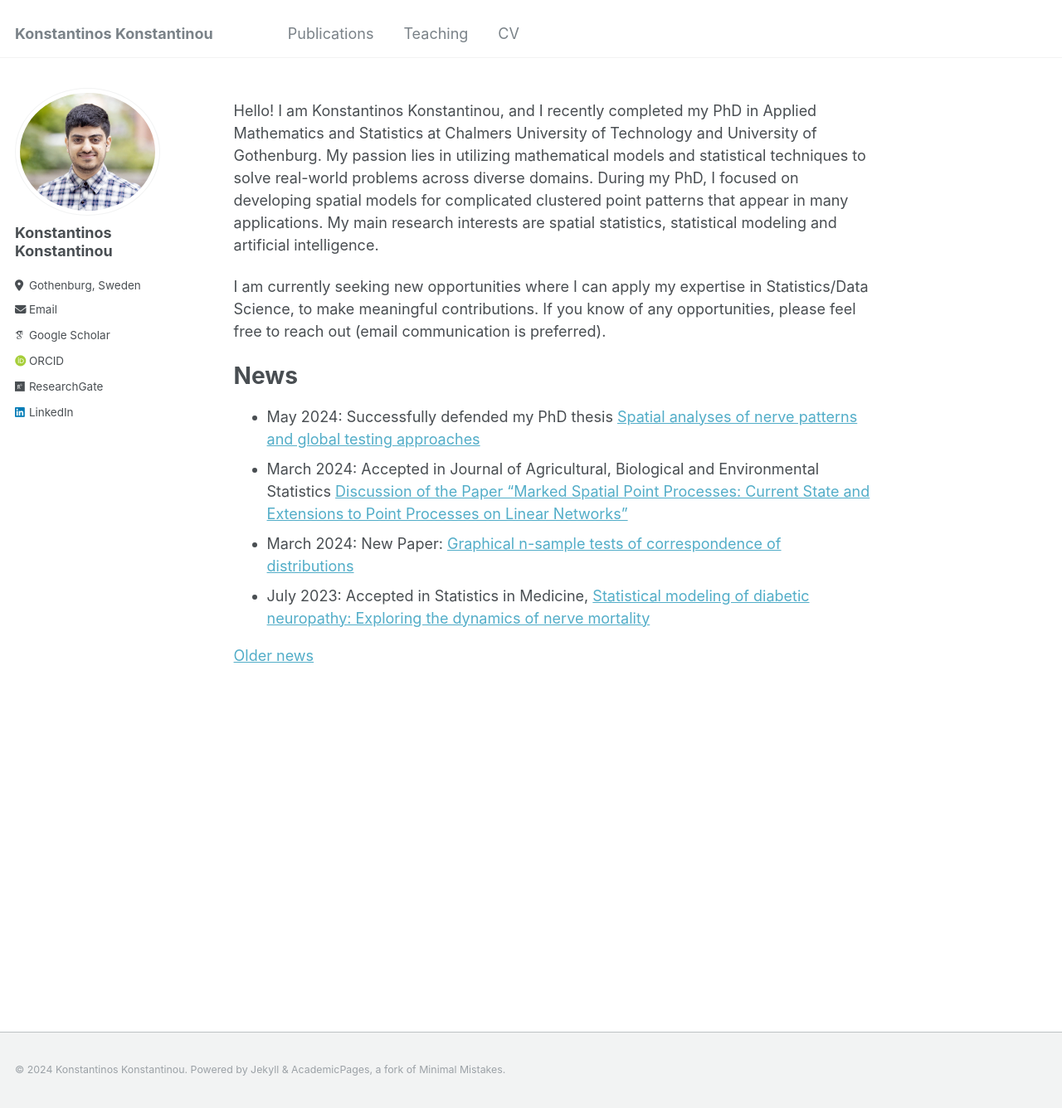
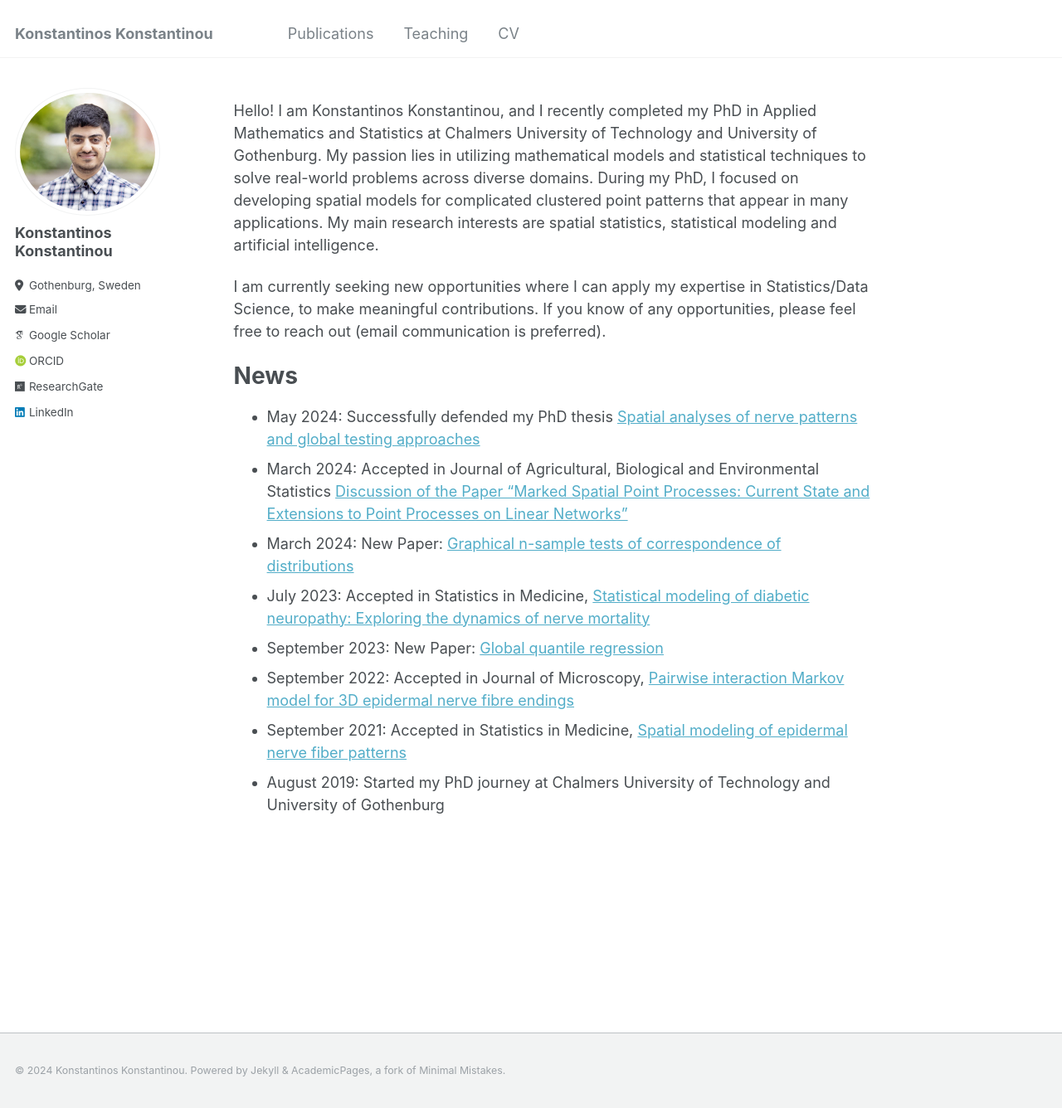
Before and after one commit to KKonstantinos/KKonstantinos.github.io, a Jekyll site: the page built from _pages/about.md, in a window 1280 px wide and 1336 px high. Shown: the whole window at 83% size. Built offline with Jekyll 4.4.1, drawn with Linux system fonts in a browser that asks for light colours; some web fonts are replaced.

Commit message:
Update about.md

```diff
--- a/_pages/about.md
+++ b/_pages/about.md
@@ -18,5 +18,7 @@ News
 - March 2024: Accepted in Journal of Agricultural, Biological and Environmental Statistics [Discussion of the Paper “Marked Spatial Point Processes: Current State and Extensions to Point Processes on Linear Networks”](https://link.springer.com/article/10.1007/s13253-024-00606-0)
 - March 2024: New Paper: [Graphical n-sample tests of correspondence of distributions](https://arxiv.org/abs/2403.01838)
 - July 2023: Accepted in Statistics in Medicine, [Statistical modeling of diabetic neuropathy: Exploring the dynamics of nerve mortality](https://onlinelibrary.wiley.com/doi/10.1002/sim.9851)
-
-[Older news](oldnews)
+- September 2023: New Paper: [Global quantile regression](https://arxiv.org/abs/2309.04746)
+- September 2022: Accepted in Journal of Microscopy, [Pairwise interaction Markov model for 3D epidermal nerve fibre endings](https://onlinelibrary.wiley.com/doi/10.1111/jmi.13142)
+- September 2021: Accepted in Statistics in Medicine, [Spatial modeling of epidermal nerve fiber patterns](https://onlinelibrary.wiley.com/doi/full/10.1002/sim.9194)
+- August 2019: Started my PhD journey at Chalmers University of Technology and University of Gothenburg
```
